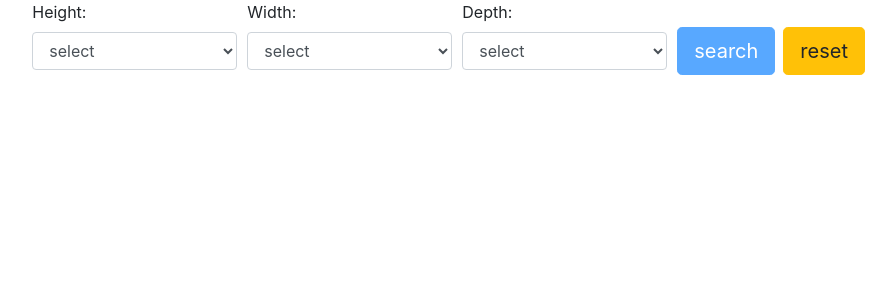
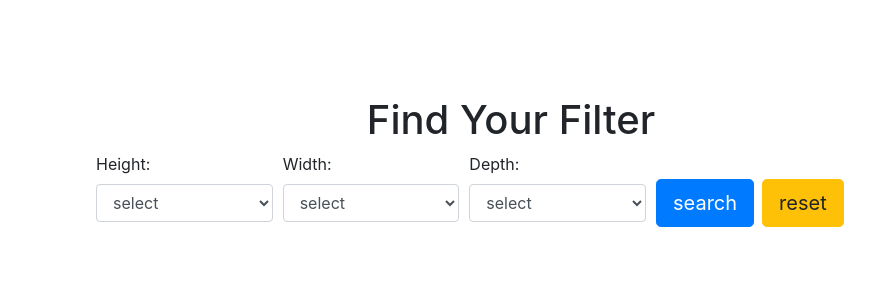
Before and after one commit to overtureweb/react_ts_shopify_hierarchical_drop_down_menus, a React (Create React App) app: page / in a window 1280 px wide. Shown: the top 300 px of the page, without its empty margins (129-1025 px from the left). Built offline with nearby package versions, Linux system fonts and the light colour scheme.

Commit message:
Updated typescript to 4.0

```diff
--- a/package.json
+++ b/package.json
@@ -19,7 +19,7 @@
     "react-bootstrap": "^1.3.0",
     "react-dom": "^16.13.1",
     "react-scripts": "3.4.3",
-    "typescript": "^3.7.5",
+    "typescript": "^4.0.2",
     "uuid": "^8.3.0"
   },
   "scripts": {
--- a/src/App.tsx
+++ b/src/App.tsx
@@ -4,6 +4,7 @@ import "./App.scss";
 import Shopify from "./Shopify";
 import {v4 as uuidv4} from 'uuid';
 import SelectMenu from "./SelectMenu";
+import {Col, Container, Row} from "react-bootstrap";
 
 interface iDataSet extends DOMStringMap {
 	selectField: string;
@@ -20,8 +21,8 @@ type AppFil = {
 
 const App: React.FC<Props> = ({fields}) => {
 	const [isSubmitted, setIsSubmitted] = useState(false);
-	const [productList, setProductList] = useState();
-	const [optionLists, setOptionLists] = useState();
+	const [productList, setProductList] = useState([]);
+	const [optionLists, setOptionLists] = useState<Array<JSX.Element[]>>([]);
 	// need to keep track of the currently selected option, defaults to "select"
 	const [selected, setSelected] = useState(Array(fields.length).fill("select"));
 	const appliedFilters = useRef<AppFil>();
@@ -46,7 +47,7 @@ const App: React.FC<Props> = ({fields}) => {
 		const setOptions = () => {
 			if (!productList) return;
 			//generate the option list for the first drop-down
-			const optionsEls = [...new Set(productList.map((obj: Product) => obj[fields[0]])) as Set<number>].map((value, i): JSX.Element =>
+			const optionsEls: JSX.Element[] = [...new Set(productList.map((obj: Product) => obj[fields[0]]))].map((value, i): JSX.Element =>
 				<option key={`owd${i}`}>{value}</option>);
 			setOptionLists([optionsEls, [], []])
 		}
@@ -80,7 +81,7 @@ const App: React.FC<Props> = ({fields}) => {
 			Object.entries(appliedFilters.current!).every(([key, value]): boolean => product[key] === value));
 
 		//generate new options - create new option elements
-		setOptionLists((prevState: JSX.Element[]) => {
+		setOptionLists((prevState) => {
 			if (nextIndex >= fields.length) return [...prevState];
 			let prev = prevState.slice(0, nextIndex);
 			const optionsEls = [...new Set(filteredProductList.current!.map((obj: Product) => +obj[fields[nextIndex]])) as Set<number>]
@@ -103,7 +104,10 @@ const App: React.FC<Props> = ({fields}) => {
 	});
 
 	return (
-		<>
+		<Container>
+			<Row className="justify-content-center mt-5 pt-5">
+				<Col>
+					<h1 className="text-center">Find Your Filter</h1>
 					<form onSubmit={handleSubmit} className="hvac__search" id="form">
 						<div className="form-row justify-content-center">
 							{fields.map((field, idx) =>
@@ -116,16 +120,23 @@ const App: React.FC<Props> = ({fields}) => {
 									optionLists={optionLists}
 								/>
 							)}
-					<div style={{whiteSpace: "nowrap"}} className="col-12 col-md-3 align-self-center pt-3 col-lg-3">
-						<Button disabled={selected.includes("select")} variant="primary" size="lg" className="mr-2"
+							<div style={{whiteSpace: "nowrap"}}
+							     className="col-12 col-md-3 align-self-center pt-3 col-lg-3">
+								<Button variant="primary"
+								        size="lg"
+									// uncomment the next line to constrain the user to select a value for all 3 fields
+									// disabled={selected.includes("select")}
+									    className="mr-2"
 									    id="submit"
 									    type="submit">search</Button>
-						<Button onClick={handleReset} variant="warning" size="lg" id="reset" type="reset">reset</Button>
+								<Button onClick={handleReset} variant="warning" size="lg" id="reset"
+								        type="reset">reset</Button>
 							</div>
 						</div>
 					</form>
-			{isSubmitted && <Shopify filteredProductList={filteredProductList.current!}/>}
-		</>
+					{isSubmitted && <Shopify filteredProductList={filteredProductList.current!}/>}</Col>
+			</Row>
+		</Container>
 	)
 }
 
--- a/src/SelectMenu.tsx
+++ b/src/SelectMenu.tsx
@@ -3,7 +3,7 @@ import React from "react";
 type smProps = {
 	idx: number;
 	selected: string[];
-	optionLists: JSX.Element[];
+	optionLists: Array<JSX.Element[]>;
 	field: string;
 	handleChange: ({target: {dataset, value}}: React.ChangeEvent<HTMLSelectElement>) => void;
 }
--- a/src/Shopify.tsx
+++ b/src/Shopify.tsx
@@ -6,8 +6,7 @@ type Props = {
 }
 
 const Shopify: React.FC<Props> = ({filteredProductList}): JSX.Element => {
-	const [filteredProduct] = filteredProductList;
-	const {shopifyProductId}: Product = filteredProduct;
+	const productIds = filteredProductList.map(({shopifyProductId}) => shopifyProductId);
 	const ref = useRef<HTMLDivElement>(null);
 
 	useEffect(() => {
@@ -18,7 +17,7 @@ const Shopify: React.FC<Props> = ({filteredProductList}): JSX.Element => {
 			});
 			const ui = ShopifyBuy.UI.init(client);
 			ui.createComponent('productSet', {
-				id: [shopifyProductId],
+				id: [...productIds],
 				node: ref.current,
 				moneyFormat: '%24%7B%7Bamount%7D%7D',
 				options: {
@@ -88,10 +87,9 @@ const Shopify: React.FC<Props> = ({filteredProductList}): JSX.Element => {
 			});
 		}
 		ShopifyBuyInit();
-	},[shopifyProductId]);
+	}, [productIds]);
 
 	return <div ref={ref} id="product-component-1597776212126"/>
-
 }
 
 export default Shopify
```
Also changed, not shown: 2 other files (tests, documents, lock files or other folders). Lines whose indentation alone changed are shown as unchanged.
